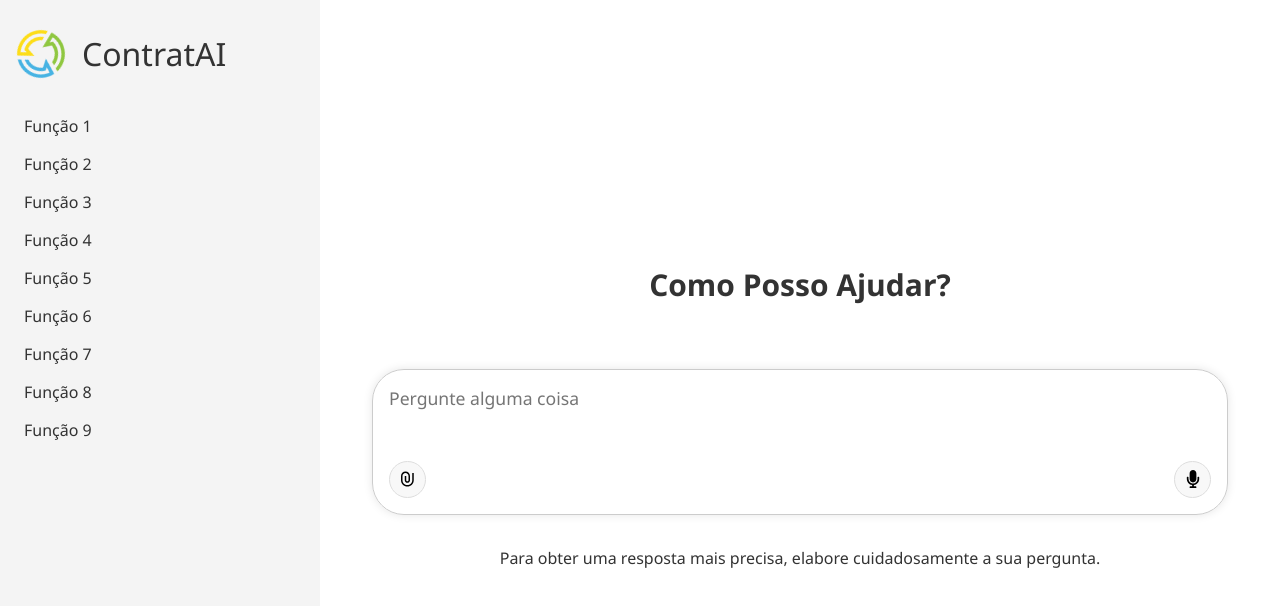
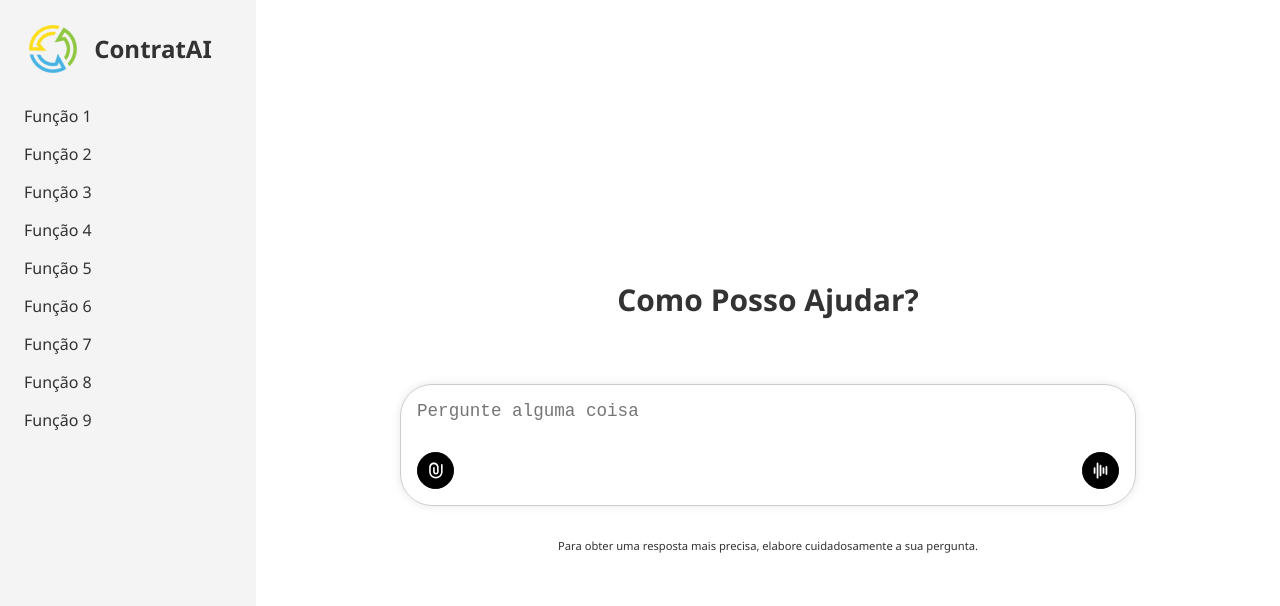
Before and after one commit to AdielLima/contratai, a React (Vite) app: page /assistentes in a window 1280 px wide. Shown: the top 606 px of the page. Built offline with nearby package versions, Linux system fonts and the light colour scheme.

Commit message:
ajuste no chat

```diff
--- a/src/pages/Assistentes/index.jsx
+++ b/src/pages/Assistentes/index.jsx
@@ -1,8 +1,8 @@
-import React from "react";
-
-/* IMPORT DOS ÍCONES */
+// Assistentes.jsx
+import React, { useState } from "react";
 import { FaMicrophone } from "react-icons/fa";
 import { RiAttachmentLine } from "react-icons/ri";
+import { PiWaveformBold } from "react-icons/pi";
 
 import {
   Container,
@@ -18,60 +18,82 @@ import {
   SearchBox,
   SearchTextArea,
   ActionsInTextArea,
-  ContainerLogoNome
+  ContainerLogoNome,
+  Title,
+  TxtSm,
 } from "./styles";
 
-import Logo from "../../assets/img/logo.webp";
 import { LogoImg } from "../../styles";
 
+import Logo from "../../assets/img/logo.webp";
+
 export default function Assistentes() {
+  const [text, setText] = useState("");
+
+  // Array de itens para o menu
+  const menuItems = [
+    "Função 1",
+    "Função 2",
+    "Função 3",
+    "Função 4",
+    "Função 5",
+    "Função 6",
+    "Função 7",
+    "Função 8",
+    "Função 9",
+  ];
+
+  const handleTextChange = (e) => {
+    setText(e.target.value);
+    // Para o auto-resize do textarea:
+    e.target.style.height = "auto";
+    e.target.style.height = `${e.target.scrollHeight}px`;
+  };
+
   return (
     <Container>
-      {/* SIDEBAR */}
       <Sidebar>
         <ContainerLogoNome>
           <LogoImg src={Logo} alt="Logo ContratAI" />
-          <SidebarHeader>ContratAI</SidebarHeader>
+          <SidebarHeader>
+            <Title>ContratAI</Title>
+          </SidebarHeader>
         </ContainerLogoNome>
 
         <SidebarMenu>
-          <MenuItem>Função 1</MenuItem>
-          <MenuItem>Função 2</MenuItem>
-          <MenuItem>Função 3</MenuItem>
-          <MenuItem>Função 4</MenuItem>
-          <MenuItem>Função 5</MenuItem>
-          <MenuItem>Função 6</MenuItem>
-          <MenuItem>Função 7</MenuItem>
-          <MenuItem>Função 8</MenuItem>
-          <MenuItem>Função 9</MenuItem>
+          {menuItems.map((item) => (
+            <MenuItem key={item}>{item}</MenuItem>
+          ))}
         </SidebarMenu>
       </Sidebar>
 
-      {/* MAIN CONTENT */}
       <MainContent>
         <TopBar>
           <TopBarTitle>Como Posso Ajudar?</TopBarTitle>
         </TopBar>
 
-        {/* Campo de input + botões */}
         <ContainerTextArea>
           <SearchBox>
-            <SearchTextArea placeholder="Pergunte alguma coisa" />
+            <SearchTextArea
+              autoFocus
+              placeholder="Pergunte alguma coisa"
+              value={text}
+              onChange={handleTextChange}
+            />
             <ActionsInTextArea>
-              {/* Ícone de Enviar Documento */}
               <SmallButton>
-                <RiAttachmentLine size={18} />
+                <RiAttachmentLine color="white" size={19} />
               </SmallButton>
-
-              {/* Ícone de Enviar Áudio */}
               <SmallButton>
-                <FaMicrophone size={18} />
+                < PiWaveformBold color="white" size={19} />
               </SmallButton>
             </ActionsInTextArea>
           </SearchBox>
         </ContainerTextArea>
 
-        <p>Para obter uma resposta mais precisa, elabore cuidadosamente a sua pergunta.</p>
+        <TxtSm>
+          Para obter uma resposta mais precisa, elabore cuidadosamente a sua pergunta.
+        </TxtSm>
       </MainContent>
     </Container>
   );
--- a/src/pages/Assistentes/styles.jsx
+++ b/src/pages/Assistentes/styles.jsx
@@ -1,6 +1,6 @@
+// styles.js
 import styled from "styled-components";
 
-/* CONTAINER PRINCIPAL */
 export const Container = styled.div`
   display: flex;
   height: 100vh;
@@ -8,16 +8,24 @@ export const Container = styled.div`
   color: #333;
 `;
 
-/* SIDEBAR */
 export const Sidebar = styled.div`
-  width: 25%;
+  width: 20%;
   background-color: #f4f4f4;
 `;
 
-/* Cabeçalho opcional na Sidebar (Logo ou título) */
+export const ContainerLogoNome = styled.div`
+  display: flex;
+  align-items: center;
+  justify-content: center;
+  margin: 1rem;
+`;
+
 export const SidebarHeader = styled.div`
   padding: 16px;
-  font-size: 2rem;
+`;
+
+export const Title = styled.h1`
+  font-size: 24px;
 `;
 
 export const SidebarMenu = styled.div`
@@ -33,7 +41,6 @@ export const MenuItem = styled.div`
   }
 `;
 
-/* CONTEÚDO PRINCIPAL */
 export const MainContent = styled.div`
   flex: 1;
   background-color: #fff;
@@ -44,75 +51,53 @@ export const MainContent = styled.div`
   margin: auto;
 `;
 
-/* Barra superior com o título "ChatGPT o1" */
 export const TopBar = styled.div`
   margin: 2rem;
 `;
 
 export const TopBarTitle = styled.span`
-    font-size: 1.875rem;
-    font-weight: 600;
+  font-size: 1.875rem;
+  font-weight: 600;
 `;
 
-/* Título principal "Como posso ajudar?" */
-export const Title = styled.h1`
-  font-size: 24px;
-  margin: 0 0 20px 0;
-`;
 
-export const SearchButton = styled.button`
-  padding: 10px 16px;
-  border: 1px solid #ccc;
-  border-left: none;
-  background-color: #eee;
-  cursor: pointer;
-  border-radius: 0 4px 4px 0;
 
-  &:hover {
-    background-color: #ddd;
-  }
-`;
-
-/* Contêiner principal só para demonstrar */
 export const ContainerTextArea = styled.div`
   display: flex;
   flex: 1;
   justify-content: center;
   align-items: flex-start;
   padding: 2rem;
-  font-family: "Segoe UI", Tahoma, Geneva, Verdana, sans-serif;
 `;
 
-/* Esse é o contêiner que terá borda, sombra e cantos arredondados */
 export const SearchBox = styled.div`
   position: relative;
   flex: 1;
   border: 1px solid #ccc;
   border-radius: 2rem;
-  box-shadow: 0 0 10px rgba(0,0,0,0.1);
+  box-shadow: 0 0 10px rgba(0, 0, 0, 0.1);
   padding: 1rem;
   display: flex;
+  flex-direction: column;
+  max-width: 80%;
 `;
 
-/* O text-area fica transparente para parecer “parte do contêiner”, sem a sua própria borda */
+/* Textarea com auto-resize */
 export const SearchTextArea = styled.textarea`
-  flex: 1;
-  min-height: 7rem; /* altura mínima do campo */
   border: none;
   outline: none;
   resize: none;
   background-color: transparent;
   font-size: 1.1rem;
-  line-height: 1.4;
   color: #333;
-  font-family: "Segoe UI", Tahoma, Geneva, Verdana, sans-serif;
-
-  /* Para garantir quebra de linha */
+  overflow-y: hidden;
   white-space: pre-wrap;
   word-wrap: break-word;
+  margin-bottom: 3rem;
+  /* Caso queira limitar a altura máxima (mantém interface) */
+  max-height: 9rem;
 `;
 
-/* Contêiner absoluto para agrupar os botões no canto superior/direito */
 export const ActionsInTextArea = styled.div`
   position: absolute;
   bottom: 1rem;
@@ -122,29 +107,23 @@ export const ActionsInTextArea = styled.div`
   justify-content: space-between;
 `;
 
-/* Botões pequenos “circulares” */
 export const SmallButton = styled.button`
   width: 2.3rem;
   height: 2.3rem;
-  border: 1px solid #ddd;
-  background-color: #f8f8f8;
+  border: 1px solid #000;
+  background-color: #000;
   border-radius: 50%;
   cursor: pointer;
   display: flex;
   align-items: center;
   justify-content: center;
-  font-size: 1rem;
   transition: background 0.2s;
-
   &:hover {
-    background-color: #eee;
+    background-color: #756868;
+    border: 1px solid #000;
   }
 `;
 
-
-export const ContainerLogoNome = styled.div`
-  display: flex;
-  align-items: center;
-  margin: 1rem;
-
-`
+export const TxtSm = styled.p`
+  font-size: 0.7rem;
+`;
--- a/src/styles.jsx
+++ b/src/styles.jsx
@@ -232,7 +232,7 @@ export const Title = styled.h2`
   text-align: center;
 
   &.titulo-gradiente-vibrante {
-    font-size: 20px;
+    font-size: 2rem;
     font-weight: 400;
     -webkit-text-fill-color: transparent;
     color: transparent;
```
